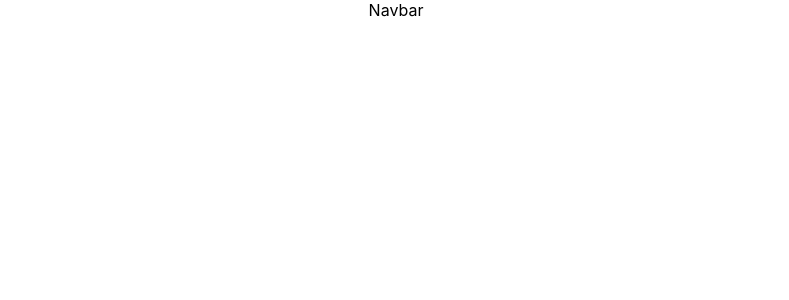
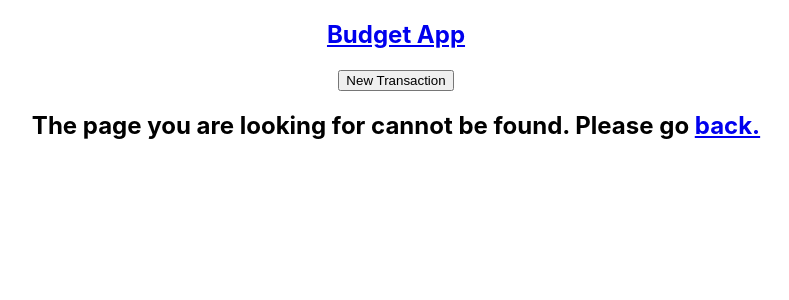
Before and after one commit to BertCasale/budgeting-app-project-frontend, a React (Create React App) app: page /transactions/new in a window 1280 px wide. Before the commit this address had no page. Shown: the top 300 px of the page, without its empty margins (244-1033 px from the left). Built offline with nearby package versions, Linux system fonts and the light colour scheme.

Commit message:
create navbar and error page

```diff
--- a/src/App.js
+++ b/src/App.js
@@ -3,6 +3,7 @@ import './App.css';
 
 import Navbar from './Components/Navbar.js';
 import Home from './Pages/Home.js';
+import NotFound from './Pages/NotFound.js'
 
 function App() {
   return (
@@ -10,7 +11,7 @@ function App() {
       <Navbar/>
       <Routes>
         <Route path="/" element={<Home/>}/>
-
+        <Route path="*" element={<NotFound/>}/>
       </Routes>
     </div>
   );
--- a/src/Components/Navbar.js
+++ b/src/Components/Navbar.js
@@ -1,5 +1,8 @@
+import { NavLink } from "react-router-dom";
+
 export default function Navbar() {
   return(<div className="Navbar">
-    Navbar
+    <NavLink to="/transactions"><h2>Budget App</h2></NavLink>
+    <NavLink to="/transactions/new"><button>New Transaction</button></NavLink>
   </div>);
 }
--- /dev/null
+++ b/src/Pages/BudgetIndex.js
@@ -0,0 +1,5 @@
+export default function BudgetIndex() {
+  return(<div className="BudgetIndex">
+    Budget Index
+  </div>);
+}
--- a/src/Pages/Index.js
+++ /dev/null
@@ -1,5 +0,0 @@
-export default function Index() {
-  return(<div className="Index">
-    Index
-  </div>);
-}
--- a/src/Pages/NotFound.js
+++ b/src/Pages/NotFound.js
@@ -1,5 +1,5 @@
 export default function NotFound() {
   return(<div className="NotFound">
-    Not Found
+    <h2>The page you are looking for cannot be found. Please go <a href="/">back.</a></h2>
   </div>);
 }
```
